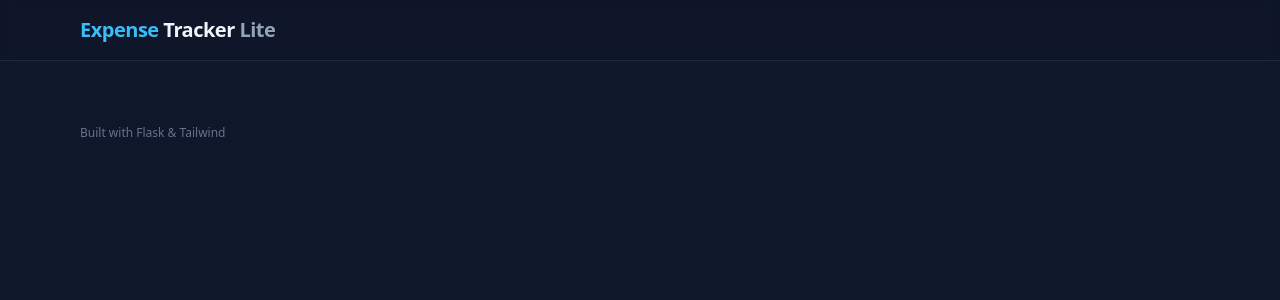
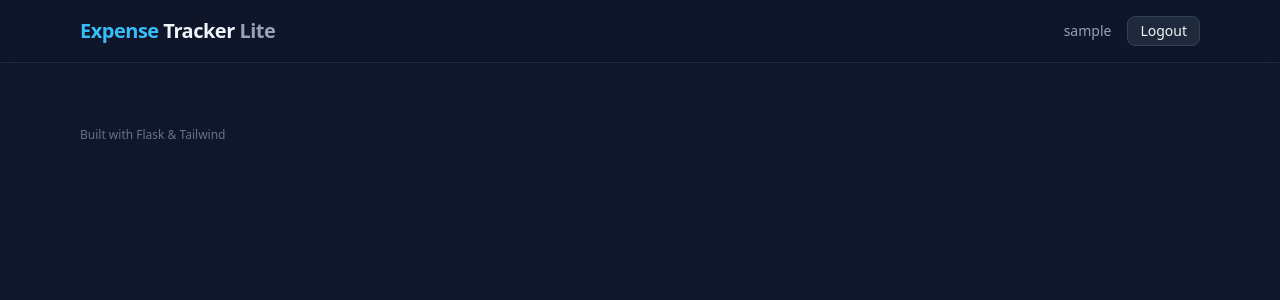
Before and after one commit to JatinBhandari001/Hisaab_expensetracker, a Flask app: template templates/base.html in a window 1280 px wide. Shown: the top 300 px of the page. Run offline with Flask 3, Linux system fonts and the light colour scheme; the template is opened without the code that fills it, so the values that code supplies are empty; the visitor is signed in with stand-in values (Sample User, id 1); some libraries are stand-ins or nearby versions.

Commit message:
Update base.html

```diff
--- a/templates/base.html
+++ b/templates/base.html
@@ -17,11 +17,19 @@
   </head>
   <body class="h-full bg-slate-900 text-slate-100">
     <header class="border-b border-slate-800 bg-slate-900/60 backdrop-blur">
-      <div class="mx-auto max-w-6xl px-4 py-4">
+      <div class="mx-auto max-w-6xl px-4 py-4 flex justify-between items-center">
         <a href="#" class="text-xl font-bold tracking-tight">
           <span class="text-brand">Expense</span> Tracker
           <span class="text-slate-400">Lite</span>
         </a>
+        {% if session.get('user_id') %}
+        <div class="flex items-center gap-4">
+          <span class="text-sm text-slate-400">{{ session.get('username') }}</span>
+          <a href="{{ url_for('logout') }}" class="text-sm px-3 py-1 rounded-lg bg-slate-800 hover:bg-slate-700 border border-slate-700 transition">
+            Logout
+          </a>
+        </div>
+        {% endif %}
       </div>
     </header>
 
@@ -45,6 +53,22 @@
       Built with Flask & Tailwind
     </footer>
 
+    <script>
+      // Auto-hide flash messages after 5 seconds
+      document.addEventListener('DOMContentLoaded', function() {
+        const messages = document.querySelectorAll('[class*="rounded-xl"][class*="px-4"][class*="py-3"][class*="text-sm"]');
+        messages.forEach(function(message) {
+          setTimeout(function() {
+            message.style.transition = 'opacity 0.5s ease-in-out';
+            message.style.opacity = '0';
+            setTimeout(function() {
+              message.style.display = 'none';
+            }, 500);
+          }, 5000);
+        });
+      });
+    </script>
+
     {% block body_end %}{% endblock %}
   </body>
 </html>
```
